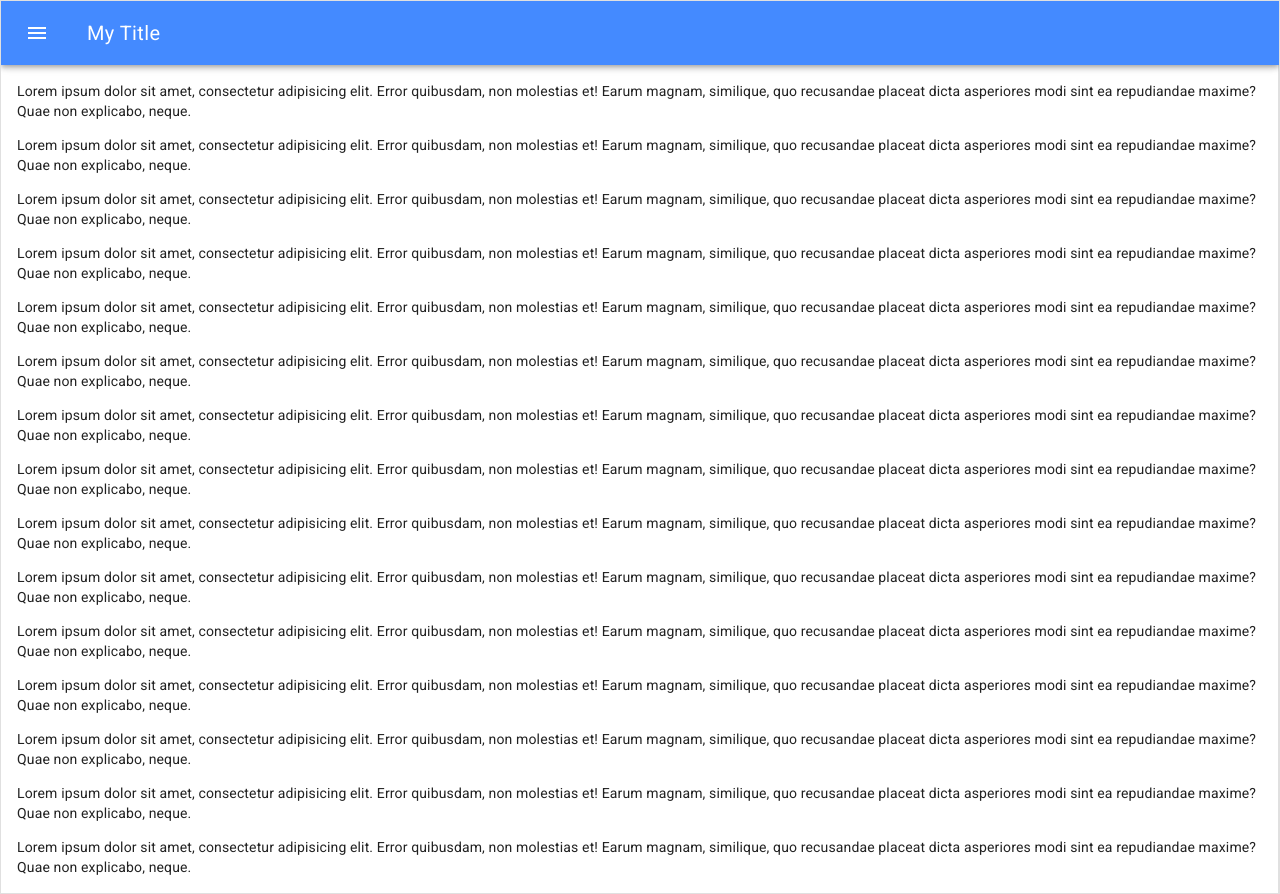
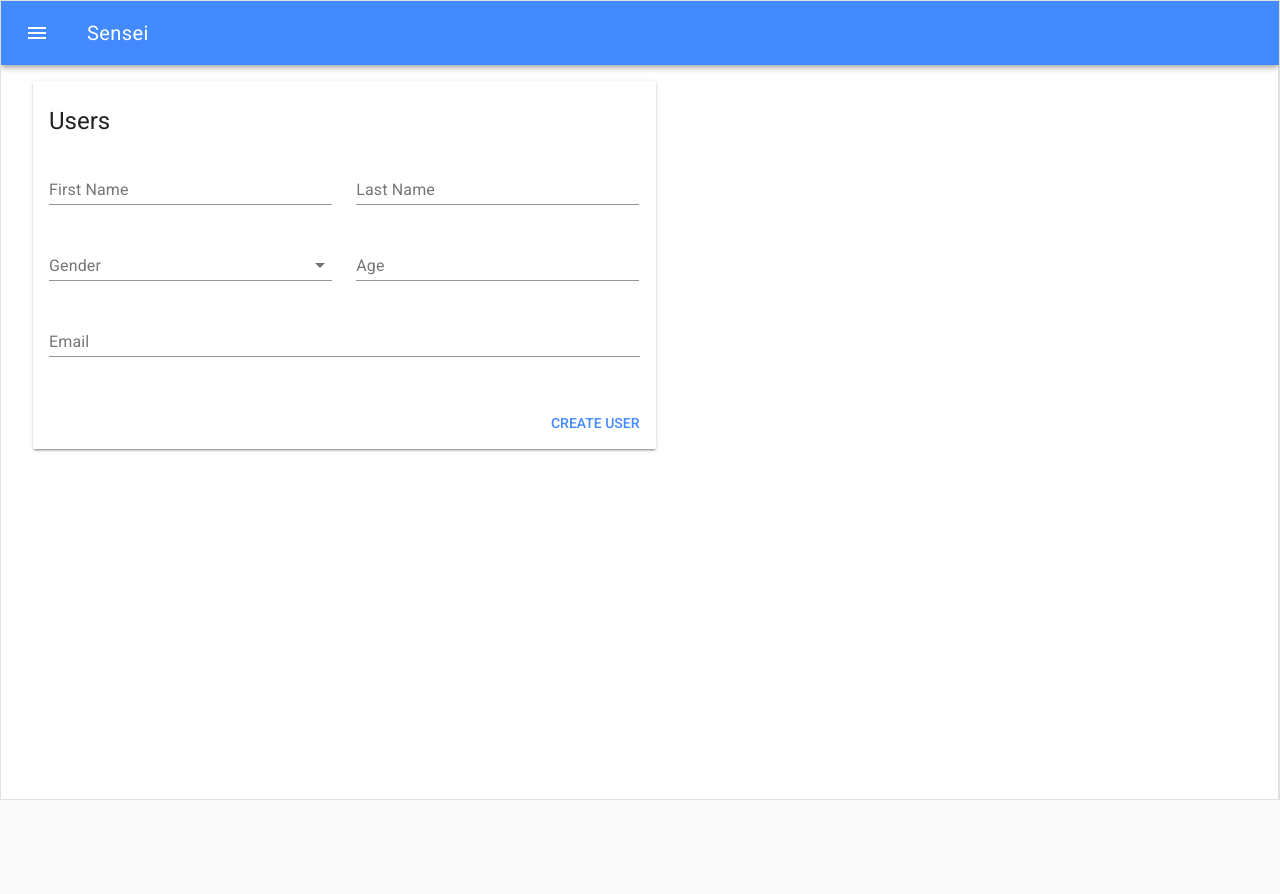
Before and after one commit to DSHaworth/SenseiPyVue, a Vue app in the folder client/: page / in a window 1280 px wide. After the commit the page ends 800 px from the top, so only its background shows below. Built offline with nearby package versions, Linux system fonts and the light colour scheme.

Commit message:
Add Validation Vuelidate

```diff
--- a/client/package.json
+++ b/client/package.json
@@ -12,6 +12,7 @@
     "vue": "^2.6.11",
     "vue-material": "^1.0.0-beta-15",
     "vue-router": "^3.2.0",
+    "vuelidate": "^0.7.6",
     "vuex": "^3.4.0"
   },
   "devDependencies": {
--- a/client/src/App.vue
+++ b/client/src/App.vue
@@ -5,19 +5,19 @@
         <md-button class="md-icon-button" @click="menuVisible = !menuVisible">
           <md-icon>menu</md-icon>
         </md-button>
-        <span class="md-title">My Title</span>
+        <span class="md-title">Sensei</span>
       </md-app-toolbar>
 
       <md-app-drawer :md-active.sync="menuVisible">
         <md-toolbar class="md-transparent" md-elevation="0">Navigation</md-toolbar>
 
         <md-list>
-          <md-list-item>
+          <md-list-item to="/">
             <md-icon>move_to_inbox</md-icon>
             <span class="md-list-item-text">Inbox</span>
           </md-list-item>
 
-          <md-list-item>
+          <md-list-item to="/about">
             <md-icon>send</md-icon>
             <span class="md-list-item-text">Sent Mail</span>
           </md-list-item>
@@ -35,21 +35,7 @@
       </md-app-drawer>
 
       <md-app-content>
-        <p>Lorem ipsum dolor sit amet, consectetur adipisicing elit. Error quibusdam, non molestias et! Earum magnam, similique, quo recusandae placeat dicta asperiores modi sint ea repudiandae maxime? Quae non explicabo, neque.</p>
-        <p>Lorem ipsum dolor sit amet, consectetur adipisicing elit. Error quibusdam, non molestias et! Earum magnam, similique, quo recusandae placeat dicta asperiores modi sint ea repudiandae maxime? Quae non explicabo, neque.</p>
-        <p>Lorem ipsum dolor sit amet, consectetur adipisicing elit. Error quibusdam, non molestias et! Earum magnam, similique, quo recusandae placeat dicta asperiores modi sint ea repudiandae maxime? Quae non explicabo, neque.</p>
-        <p>Lorem ipsum dolor sit amet, consectetur adipisicing elit. Error quibusdam, non molestias et! Earum magnam, similique, quo recusandae placeat dicta asperiores modi sint ea repudiandae maxime? Quae non explicabo, neque.</p>
-        <p>Lorem ipsum dolor sit amet, consectetur adipisicing elit. Error quibusdam, non molestias et! Earum magnam, similique, quo recusandae placeat dicta asperiores modi sint ea repudiandae maxime? Quae non explicabo, neque.</p>
-        <p>Lorem ipsum dolor sit amet, consectetur adipisicing elit. Error quibusdam, non molestias et! Earum magnam, similique, quo recusandae placeat dicta asperiores modi sint ea repudiandae maxime? Quae non explicabo, neque.</p>
-        <p>Lorem ipsum dolor sit amet, consectetur adipisicing elit. Error quibusdam, non molestias et! Earum magnam, similique, quo recusandae placeat dicta asperiores modi sint ea repudiandae maxime? Quae non explicabo, neque.</p>
-        <p>Lorem ipsum dolor sit amet, consectetur adipisicing elit. Error quibusdam, non molestias et! Earum magnam, similique, quo recusandae placeat dicta asperiores modi sint ea repudiandae maxime? Quae non explicabo, neque.</p>
-        <p>Lorem ipsum dolor sit amet, consectetur adipisicing elit. Error quibusdam, non molestias et! Earum magnam, similique, quo recusandae placeat dicta asperiores modi sint ea repudiandae maxime? Quae non explicabo, neque.</p>
-        <p>Lorem ipsum dolor sit amet, consectetur adipisicing elit. Error quibusdam, non molestias et! Earum magnam, similique, quo recusandae placeat dicta asperiores modi sint ea repudiandae maxime? Quae non explicabo, neque.</p>
-        <p>Lorem ipsum dolor sit amet, consectetur adipisicing elit. Error quibusdam, non molestias et! Earum magnam, similique, quo recusandae placeat dicta asperiores modi sint ea repudiandae maxime? Quae non explicabo, neque.</p>
-        <p>Lorem ipsum dolor sit amet, consectetur adipisicing elit. Error quibusdam, non molestias et! Earum magnam, similique, quo recusandae placeat dicta asperiores modi sint ea repudiandae maxime? Quae non explicabo, neque.</p>
-        <p>Lorem ipsum dolor sit amet, consectetur adipisicing elit. Error quibusdam, non molestias et! Earum magnam, similique, quo recusandae placeat dicta asperiores modi sint ea repudiandae maxime? Quae non explicabo, neque.</p>
-        <p>Lorem ipsum dolor sit amet, consectetur adipisicing elit. Error quibusdam, non molestias et! Earum magnam, similique, quo recusandae placeat dicta asperiores modi sint ea repudiandae maxime? Quae non explicabo, neque.</p>
-        <p>Lorem ipsum dolor sit amet, consectetur adipisicing elit. Error quibusdam, non molestias et! Earum magnam, similique, quo recusandae placeat dicta asperiores modi sint ea repudiandae maxime? Quae non explicabo, neque.</p>
+        <router-view/>
       </md-app-content>
     </md-app>
   </div>
@@ -57,7 +43,8 @@
 
 <style lang="scss" scoped>
   .md-app {
-    max-height: 100%;
+    min-height: 100vh;
+    //max-height: 100%;
     border: 1px solid rgba(#000, .12);
   }
 
--- /dev/null
+++ b/client/src/components/Login.vue
@@ -0,0 +1,167 @@
+<template>
+  <div>
+    <form novalidate class="md-layout" @submit.prevent="validateUser">
+      <md-card class="md-layout-item md-size-50 md-small-size-100">
+        <md-card-header>
+          <div class="md-title">Users</div>
+        </md-card-header>
+
+        <md-card-content>
+          <div class="md-layout md-gutter">
+            <div class="md-layout-item md-small-size-100">
+              <md-field :class="getValidationClass('firstName')">
+                <label for="first-name">First Name</label>
+                <md-input name="first-name" id="first-name" autocomplete="given-name" v-model="form.firstName" :disabled="sending" />
+                <span class="md-error" v-if="!$v.form.firstName.required">The first name is required</span>
+                <span class="md-error" v-else-if="!$v.form.firstName.minlength">Invalid first name</span>
+              </md-field>
+            </div>
+
+            <div class="md-layout-item md-small-size-100">
+              <md-field :class="getValidationClass('lastName')">
+                <label for="last-name">Last Name</label>
+                <md-input name="last-name" id="last-name" autocomplete="family-name" v-model="form.lastName" :disabled="sending" />
+                <span class="md-error" v-if="!$v.form.lastName.required">The last name is required</span>
+                <span class="md-error" v-else-if="!$v.form.lastName.minlength">Invalid last name</span>
+              </md-field>
+            </div>
+          </div>
+
+          <div class="md-layout md-gutter">
+            <div class="md-layout-item md-small-size-100">
+              <md-field :class="getValidationClass('gender')">
+                <label for="gender">Gender</label>
+                <md-select name="gender" id="gender" v-model="form.gender" md-dense :disabled="sending">
+                  <md-option></md-option>
+                  <md-option value="M">M</md-option>
+                  <md-option value="F">F</md-option>
+                </md-select>
+                <span class="md-error">The gender is required</span>
+              </md-field>
+            </div>
+
+            <div class="md-layout-item md-small-size-100">
+              <md-field :class="getValidationClass('age')">
+                <label for="age">Age</label>
+                <md-input type="number" id="age" name="age" autocomplete="age" v-model="form.age" :disabled="sending" />
+                <span class="md-error" v-if="!$v.form.age.required">The age is required</span>
+                <span class="md-error" v-else-if="!$v.form.age.maxlength">Invalid age</span>
+              </md-field>
+            </div>
+          </div>
+
+          <md-field :class="getValidationClass('email')">
+            <label for="email">Email</label>
+            <md-input type="email" name="email" id="email" autocomplete="email" v-model="form.email" :disabled="sending" />
+            <span class="md-error" v-if="!$v.form.email.required">The email is required</span>
+            <span class="md-error" v-else-if="!$v.form.email.email">Invalid email</span>
+          </md-field>
+        </md-card-content>
+
+        <md-progress-bar md-mode="indeterminate" v-if="sending" />
+
+        <md-card-actions>
+          <md-button type="submit" class="md-primary" :disabled="sending">Create user</md-button>
+        </md-card-actions>
+      </md-card>
+
+      <md-snackbar :md-active.sync="userSaved">The user {{ lastUser }} was saved with success!</md-snackbar>
+    </form>
+  </div>
+</template>
+
+<script>
+  import { validationMixin } from 'vuelidate'
+  import {
+    required,
+    email,
+    minLength,
+    maxLength
+  } from 'vuelidate/lib/validators'
+
+  export default {
+    name: 'Login',
+    mixins: [validationMixin],
+    data: () => ({
+      form: {
+        firstName: null,
+        lastName: null,
+        gender: null,
+        age: null,
+        email: null,
+      },
+      userSaved: false,
+      sending: false,
+      lastUser: null
+    }),
+    validations: {
+      form: {
+        firstName: {
+          required,
+          minLength: minLength(3)
+        },
+        lastName: {
+          required,
+          minLength: minLength(3)
+        },
+        age: {
+          required,
+          maxLength: maxLength(3)
+        },
+        gender: {
+          required
+        },
+        email: {
+          required,
+          email
+        }
+      }
+    },
+    methods: {
+      getValidationClass (fieldName) {
+        const field = this.$v.form[fieldName]
+
+        if (field) {
+          return {
+            'md-invalid': field.$invalid && field.$dirty
+          }
+        }
+      },
+      clearForm () {
+        this.$v.$reset()
+        this.form.firstName = null
+        this.form.lastName = null
+        this.form.age = null
+        this.form.gender = null
+        this.form.email = null
+      },
+      saveUser () {
+        this.sending = true
+
+        // Instead of this timeout, here you can call your API
+        window.setTimeout(() => {
+          this.lastUser = `${this.form.firstName} ${this.form.lastName}`
+          this.userSaved = true
+          this.sending = false
+          this.clearForm()
+        }, 1500)
+      },
+      validateUser () {
+        this.$v.$touch()
+
+        if (!this.$v.$invalid) {
+          this.saveUser()
+        }
+      }
+    }
+  }
+</script>
+
+<style lang="scss" scoped>
+  .md-progress-bar {
+    position: absolute;
+    top: 0;
+    right: 0;
+    left: 0;
+  }
+</style>
--- a/client/src/views/Home.vue
+++ b/client/src/views/Home.vue
@@ -1,16 +1,20 @@
 <template>
-  <div>
-  </div>
+  <login />
 </template>
+
+<style scoped>
+
+</style>
 
 <script>
 // @ is an alias to /src
-import HelloWorld from '@/components/HelloWorld.vue'
+//import HelloWorld from '@/components/HelloWorld.vue'
+import Login from '@/components/Login.vue'
 
 export default {
   name: 'Home',
   components: {
-    HelloWorld
+    Login
   }
 }
 </script>
```
Also changed, not shown: client/src/views/Sensei.vue (added), 1 other file (tests, documents, lock files or other folders).
